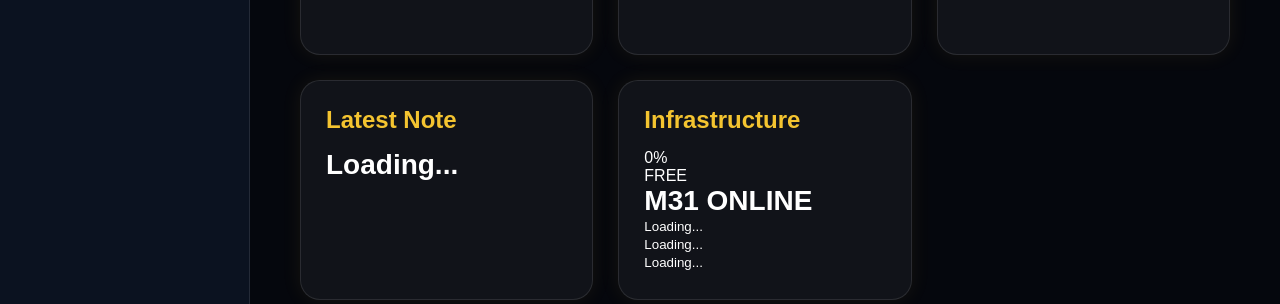
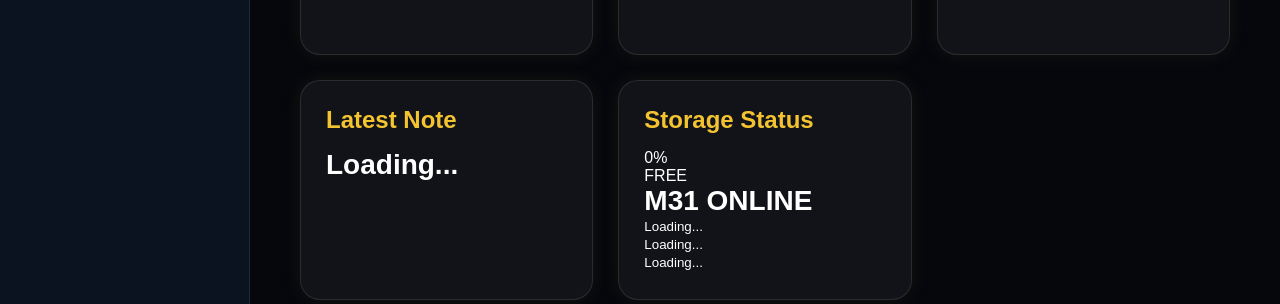
Before and after one commit to bsvk2194/sarathi, a Flask app: page /dashboard in a window 1280 px wide. Shown: the part 431-735 px from the top of the page. Run offline with Flask 3, Linux system fonts and the light colour scheme; data that the repository does not hold is empty.

Commit message:
storage page update

```diff
--- a/templates/home.html
+++ b/templates/home.html
@@ -209,7 +209,7 @@ SARATHI Home
 
     <div class="dashboard-card">
 
-        <h3>Infrastructure</h3>
+        <h3>Storage Status</h3>
 
         <div class="storage-ring" id="storageRing">
 
```
